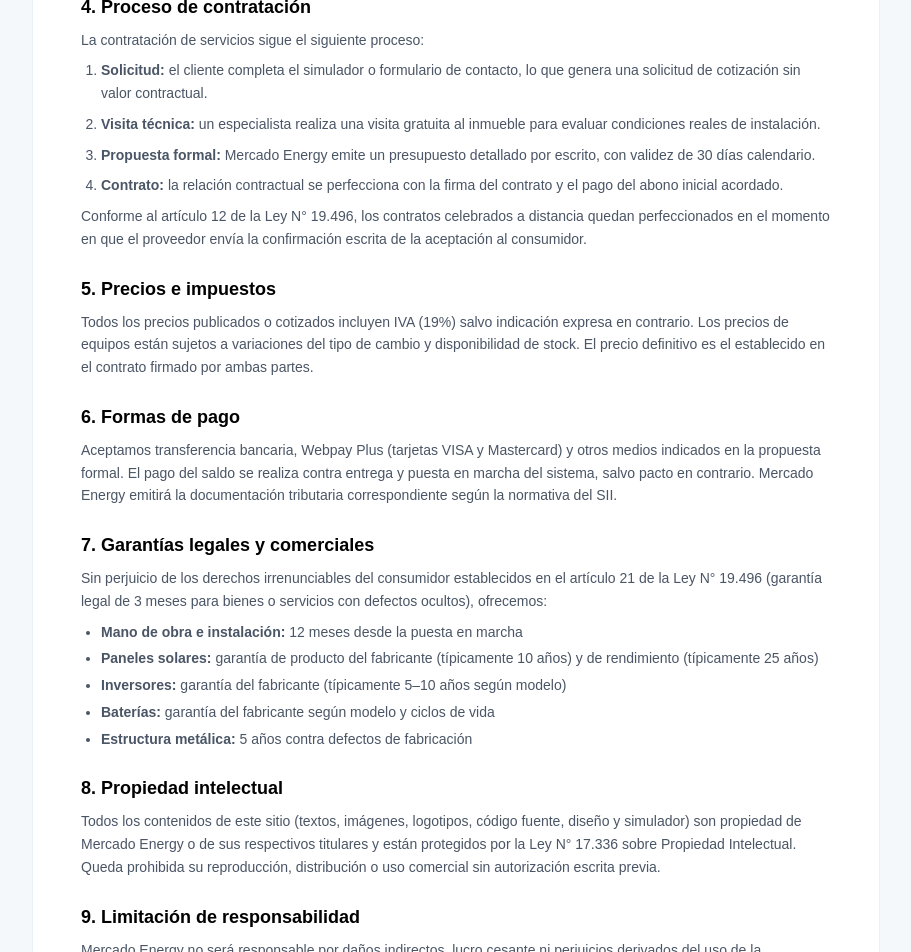
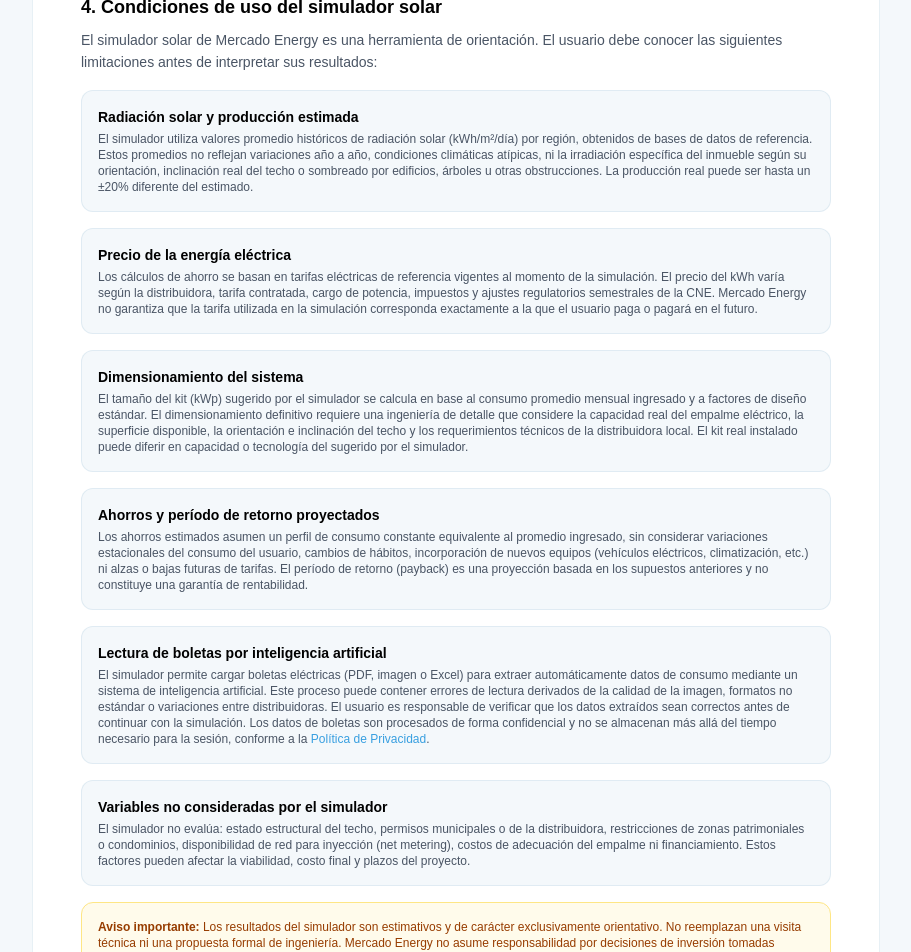
Before and after one commit to DaniloCanessa/me, a Next.js app: page /terminos in a window 1280 px wide. Shown: the part 880-1832 px from the top of the page, without its empty margins (184-1095 px from the left). Built offline with nearby package versions, Linux system fonts and the light colour scheme.

Commit message:
legal: agregar condiciones de uso del simulador en términos

```diff
--- a/app/terminos/page.tsx
+++ b/app/terminos/page.tsx
@@ -45,7 +45,92 @@
       </section>
 
       <section>
-        <h2 className="text-lg font-bold text-[#010101] mb-2">4. Proceso de contratación</h2>
+        <h2 className="text-lg font-bold text-[#010101] mb-2">4. Condiciones de uso del simulador solar</h2>
+        <p className="text-gray-600 mb-4">
+          El simulador solar de Mercado Energy es una herramienta de orientación. El usuario debe conocer
+          las siguientes limitaciones antes de interpretar sus resultados:
+        </p>
+
+        <div className="space-y-4">
+          <div className="p-4 bg-[#f4f8fb] rounded-xl border border-[#b0cedd]/30">
+            <p className="text-sm font-semibold text-[#010101] mb-1">Radiación solar y producción estimada</p>
+            <p className="text-xs text-gray-600">
+              El simulador utiliza valores promedio históricos de radiación solar (kWh/m²/día) por región,
+              obtenidos de bases de datos de referencia. Estos promedios no reflejan variaciones año a año,
+              condiciones climáticas atípicas, ni la irradiación específica del inmueble según su orientación,
+              inclinación real del techo o sombreado por edificios, árboles u otras obstrucciones.
+              La producción real puede ser hasta un ±20% diferente del estimado.
+            </p>
+          </div>
+
+          <div className="p-4 bg-[#f4f8fb] rounded-xl border border-[#b0cedd]/30">
+            <p className="text-sm font-semibold text-[#010101] mb-1">Precio de la energía eléctrica</p>
+            <p className="text-xs text-gray-600">
+              Los cálculos de ahorro se basan en tarifas eléctricas de referencia vigentes al momento de la
+              simulación. El precio del kWh varía según la distribuidora, tarifa contratada, cargo de potencia,
+              impuestos y ajustes regulatorios semestrales de la CNE. Mercado Energy no garantiza que la tarifa
+              utilizada en la simulación corresponda exactamente a la que el usuario paga o pagará en el futuro.
+            </p>
+          </div>
+
+          <div className="p-4 bg-[#f4f8fb] rounded-xl border border-[#b0cedd]/30">
+            <p className="text-sm font-semibold text-[#010101] mb-1">Dimensionamiento del sistema</p>
+            <p className="text-xs text-gray-600">
+              El tamaño del kit (kWp) sugerido por el simulador se calcula en base al consumo promedio mensual
+              ingresado y a factores de diseño estándar. El dimensionamiento definitivo requiere una ingeniería
+              de detalle que considere la capacidad real del empalme eléctrico, la superficie disponible,
+              la orientación e inclinación del techo y los requerimientos técnicos de la distribuidora local.
+              El kit real instalado puede diferir en capacidad o tecnología del sugerido por el simulador.
+            </p>
+          </div>
+
+          <div className="p-4 bg-[#f4f8fb] rounded-xl border border-[#b0cedd]/30">
+            <p className="text-sm font-semibold text-[#010101] mb-1">Ahorros y período de retorno proyectados</p>
+            <p className="text-xs text-gray-600">
+              Los ahorros estimados asumen un perfil de consumo constante equivalente al promedio ingresado,
+              sin considerar variaciones estacionales del consumo del usuario, cambios de hábitos, incorporación
+              de nuevos equipos (vehículos eléctricos, climatización, etc.) ni alzas o bajas futuras de tarifas.
+              El período de retorno (payback) es una proyección basada en los supuestos anteriores y no
+              constituye una garantía de rentabilidad.
+            </p>
+          </div>
+
+          <div className="p-4 bg-[#f4f8fb] rounded-xl border border-[#b0cedd]/30">
+            <p className="text-sm font-semibold text-[#010101] mb-1">Lectura de boletas por inteligencia artificial</p>
+            <p className="text-xs text-gray-600">
+              El simulador permite cargar boletas eléctricas (PDF, imagen o Excel) para extraer automáticamente
+              datos de consumo mediante un sistema de inteligencia artificial. Este proceso puede contener
+              errores de lectura derivados de la calidad de la imagen, formatos no estándar o variaciones entre
+              distribuidoras. El usuario es responsable de verificar que los datos extraídos sean correctos
+              antes de continuar con la simulación. Los datos de boletas son procesados de forma confidencial
+              y no se almacenan más allá del tiempo necesario para la sesión, conforme a la{' '}
+              <a href="/privacidad" className="text-[#389fe0] hover:underline">Política de Privacidad</a>.
+            </p>
+          </div>
+
+          <div className="p-4 bg-[#f4f8fb] rounded-xl border border-[#b0cedd]/30">
+            <p className="text-sm font-semibold text-[#010101] mb-1">Variables no consideradas por el simulador</p>
+            <p className="text-xs text-gray-600">
+              El simulador no evalúa: estado estructural del techo, permisos municipales o de la distribuidora,
+              restricciones de zonas patrimoniales o condominios, disponibilidad de red para inyección
+              (net metering), costos de adecuación del empalme ni financiamiento. Estos factores pueden
+              afectar la viabilidad, costo final y plazos del proyecto.
+            </p>
+          </div>
+        </div>
+
+        <div className="mt-4 p-4 bg-amber-50 border border-amber-200 rounded-xl">
+          <p className="text-xs text-amber-800">
+            <strong>Aviso importante:</strong> Los resultados del simulador son estimativos y de carácter
+            exclusivamente orientativo. No reemplazan una visita técnica ni una propuesta formal de ingeniería.
+            Mercado Energy no asume responsabilidad por decisiones de inversión tomadas exclusivamente en base
+            a los resultados del simulador, sin haber recibido una propuesta técnica definitiva.
+          </p>
+        </div>
+      </section>
+
+      <section>
+        <h2 className="text-lg font-bold text-[#010101] mb-2">5. Proceso de contratación</h2>
         <p className="text-gray-600 mb-2">
           La contratación de servicios sigue el siguiente proceso:
         </p>
@@ -62,7 +147,7 @@
       </section>
 
       <section>
-        <h2 className="text-lg font-bold text-[#010101] mb-2">5. Precios e impuestos</h2>
+        <h2 className="text-lg font-bold text-[#010101] mb-2">6. Precios e impuestos</h2>
         <p className="text-gray-600">
           Todos los precios publicados o cotizados incluyen IVA (19%) salvo indicación expresa en contrario.
           Los precios de equipos están sujetos a variaciones del tipo de cambio y disponibilidad de stock.
@@ -71,7 +156,7 @@
       </section>
 
       <section>
-        <h2 className="text-lg font-bold text-[#010101] mb-2">6. Formas de pago</h2>
+        <h2 className="text-lg font-bold text-[#010101] mb-2">7. Formas de pago</h2>
         <p className="text-gray-600">
           Aceptamos transferencia bancaria, Webpay Plus (tarjetas VISA y Mastercard) y otros medios
           indicados en la propuesta formal. El pago del saldo se realiza contra entrega y puesta en marcha
@@ -81,7 +166,7 @@
       </section>
 
       <section>
-        <h2 className="text-lg font-bold text-[#010101] mb-2">7. Garantías legales y comerciales</h2>
+        <h2 className="text-lg font-bold text-[#010101] mb-2">8. Garantías legales y comerciales</h2>
         <p className="text-gray-600 mb-2">
           Sin perjuicio de los derechos irrenunciables del consumidor establecidos en el artículo 21 de la
           Ley N° 19.496 (garantía legal de 3 meses para bienes o servicios con defectos ocultos), ofrecemos:
@@ -96,7 +181,7 @@
       </section>
 
       <section>
-        <h2 className="text-lg font-bold text-[#010101] mb-2">8. Propiedad intelectual</h2>
+        <h2 className="text-lg font-bold text-[#010101] mb-2">9. Propiedad intelectual</h2>
         <p className="text-gray-600">
           Todos los contenidos de este sitio (textos, imágenes, logotipos, código fuente, diseño y simulador)
           son propiedad de Mercado Energy o de sus respectivos titulares y están protegidos por la
@@ -106,7 +191,7 @@
       </section>
 
       <section>
-        <h2 className="text-lg font-bold text-[#010101] mb-2">9. Limitación de responsabilidad</h2>
+        <h2 className="text-lg font-bold text-[#010101] mb-2">10. Limitación de responsabilidad</h2>
         <p className="text-gray-600">
           Mercado Energy no será responsable por daños indirectos, lucro cesante ni perjuicios derivados
           del uso de la información del simulador. La responsabilidad máxima frente al cliente no excederá
@@ -116,7 +201,7 @@
       </section>
 
       <section>
-        <h2 className="text-lg font-bold text-[#010101] mb-2">10. Tratamiento de datos personales</h2>
+        <h2 className="text-lg font-bold text-[#010101] mb-2">11. Tratamiento de datos personales</h2>
         <p className="text-gray-600">
           El uso de nuestros servicios implica el tratamiento de datos personales conforme a nuestra{' '}
           <a href="/privacidad" className="text-[#389fe0] hover:underline">Política de Privacidad</a>,
@@ -126,7 +211,7 @@
       </section>
 
       <section>
-        <h2 className="text-lg font-bold text-[#010101] mb-2">11. Ley aplicable y jurisdicción</h2>
+        <h2 className="text-lg font-bold text-[#010101] mb-2">12. Ley aplicable y jurisdicción</h2>
         <p className="text-gray-600">
           Los presentes términos se rigen por las leyes de la República de Chile. Sin perjuicio del derecho
           del consumidor a recurrir a SERNAC o a los Juzgados de Policía Local, cualquier controversia
@@ -136,7 +221,7 @@
       </section>
 
       <section>
-        <h2 className="text-lg font-bold text-[#010101] mb-2">12. Modificaciones</h2>
+        <h2 className="text-lg font-bold text-[#010101] mb-2">13. Modificaciones</h2>
         <p className="text-gray-600">
           Mercado Energy puede modificar estos términos en cualquier momento. Los cambios serán publicados
           en este sitio con la nueva fecha de actualización y serán aplicables a las relaciones contractuales
```
